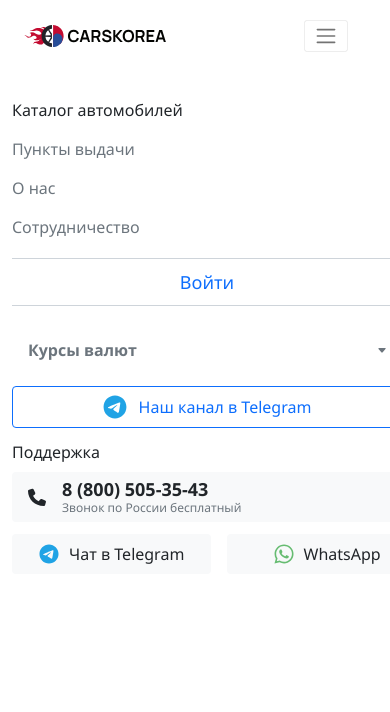
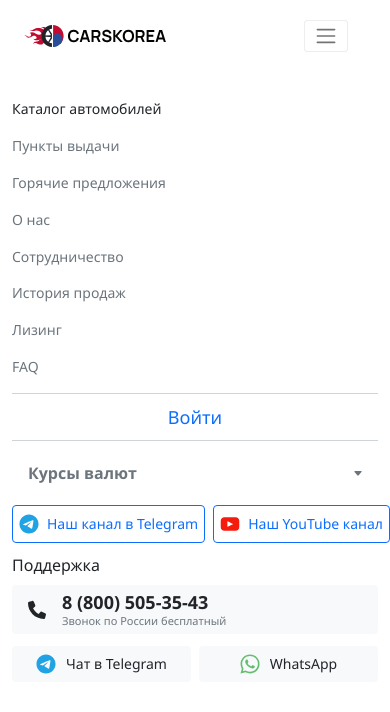
Before and after one commit to IT-Result/carskorea-design, a plain HTML site: page index.html in a window 390 px wide. Both pictures are taken after a click on the button 342 px from the left and 36 px from the top of the page. Drawn offline with Linux system fonts and the light colour scheme.

Commit message:
feat: made changes

```diff
--- a/index.html
+++ b/index.html
@@ -6,7 +6,7 @@
 	<meta charset="UTF-8">
 	<meta name="format-detection" content="telephone=no">
 	<!-- <style>body{opacity: 0;}</style> -->
-	<link rel="stylesheet" href="web/css/style.min.css?_v=20230903165723">
+	<link rel="stylesheet" href="web/css/style.min.css">
 	<link rel="shortcut icon" href="favicon.ico">
 	<!-- <meta name="robots" content="noindex, nofollow"> -->
 	<meta name="viewport" content="width=device-width, initial-scale=1.0">
@@ -18,7 +18,7 @@
 			<div class="top-header__container">
 				<div class="top-header__info">
 					<a href="/" class="top-header__logo logo"><img src="web/images/logo.svg" alt="Logo"></a>
-					<div class="top-header__links" data-da=".menu__body, 991.98,4">
+					<div class="top-header__links" data-da=".menu__body, 1200,4">
 						<div class="top-header__block">
 							<img src="web/images/icons/tel.svg" width="21" height="22" alt="Image">
 							<small>Поддержка</small>
@@ -36,15 +36,19 @@
 							</a>
 						</div>
 					</div>
-					<a href="" class="top-header__btn" data-da=".menu__body, 991.98,3">
+					<a href="" target="_blank" class="top-header__btn" data-da=".menu__btn-row, 1200,1">
 						<img src="web/images/icons/tg.svg" alt="Image">
 						<span>Наш канал в Telegram</span>
+					</a>
+          <a href="" target="_blank" class="top-header__btn" data-da=".menu__btn-row, 1200,2">
+						<img src="web/images/icons/yt.svg" alt="Image">
+						<span>Наш YouTube канал</span>
 					</a>
 				</div>
 				<button type="button" class="menu__icon icon-menu">
 					<img src="web/images/navbar-toggler.svg" alt="Image">
 				</button>
-				<div class="header__user user-header" data-da=".menu__body, 991.98">
+				<div class="header__user user-header" data-da=".menu__body, 1200, 1">
 					<a class="user-header__sign" href="">Войти</a>
 					<div class="user-header__log">
 						<div class="user-header__name">Пётр</div>
@@ -60,16 +64,23 @@
 						<ul class="menu__list">
 							<li class="menu__item _active"><a href="#" class="menu__link">Каталог автомобилей</a></li>
 							<li class="menu__item"><a href="#" class="menu__link">Пункты выдачи</a></li>
+              <li class="menu__item"><a href="#" class="menu__link">Горячие предложения</a></li>
 							<li class="menu__item"><a href="#" class="menu__link">О нас</a></li>
 							<li class="menu__item"><a href="#" class="menu__link">Сотрудничество</a></li>
+              <li class="menu__item"><a href="#" class="menu__link">История продаж</a></li>
+              <li class="menu__item"><a href="#" class="menu__link">Лизинг</a></li>
+              <li class="menu__item"><a href="#" class="menu__link">FAQ</a></li>
 						</ul>
+            <div class="menu__btn-row">
+
+            </div>
 						<div class="mobile-title">
 							Поддержка
 						</div>
 					</nav>
 				</div>
-				<div class="bottom-header__lang lang" data-da=".menu__body, 991.98,3">
-					<div class="lang__wrapper" data-spollers="991.98">
+				<div class="bottom-header__lang lang" data-da=".menu__body, 1200,2">
+					<div class="lang__wrapper" data-spollers="1200">
 						<button class="lang__btn" type="button" data-spoller>
 							<span>Курсы валют</span>
 							<img src="web/images/icons/arrow.svg" alt="Image">
--- a/web/css/style.css
+++ b/web/css/style.css
@@ -641,6 +641,7 @@ ul.submenu {
     display: block;
     padding: 0.375rem 0.375rem 0.375rem 0;
     line-height: 1.0625;
+    font-size: 14px;
   }
 
   ._active .menu__link {
```
Also changed, not shown: web/css/style.min.css, web/images/icons/yt.svg (added), 3 other files.
